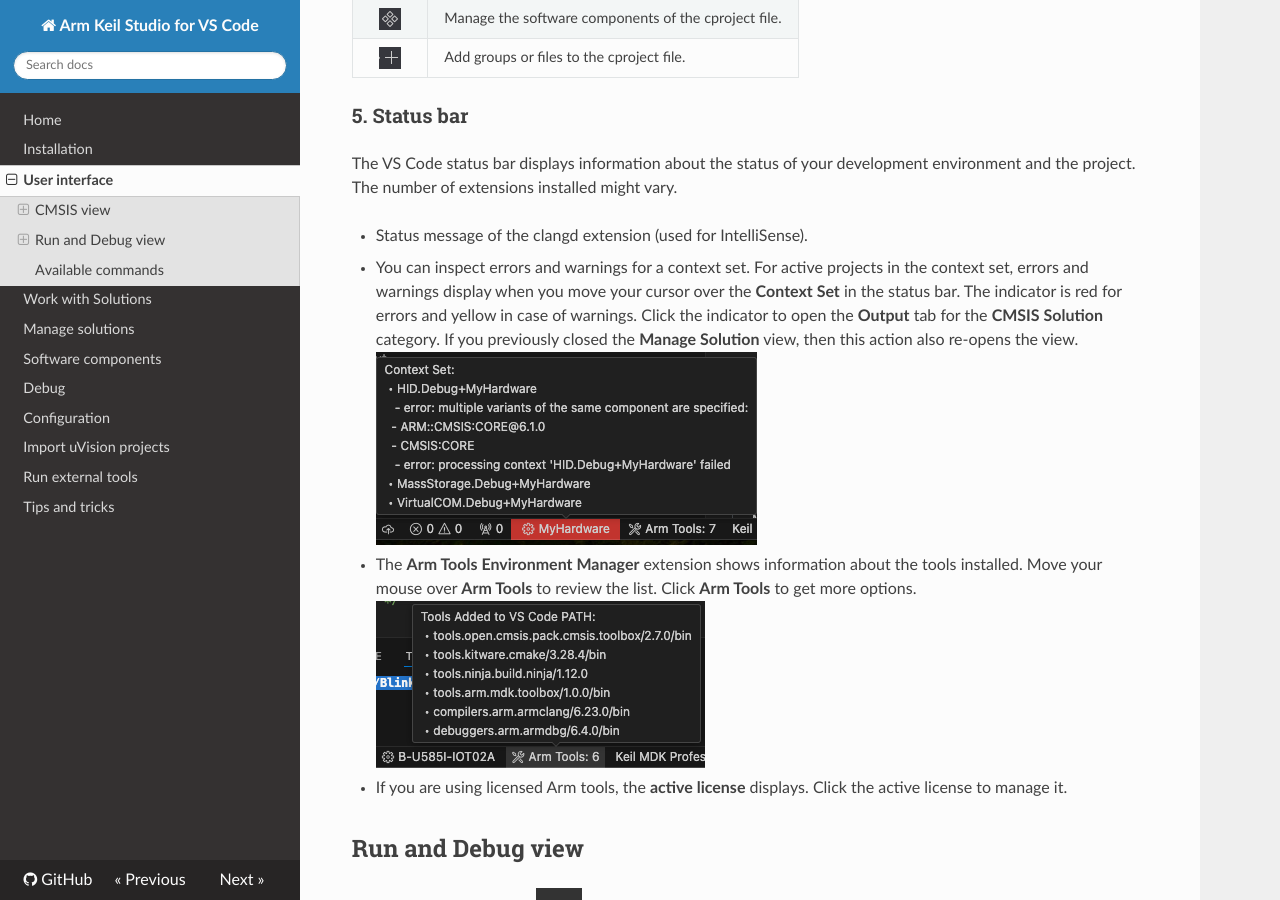
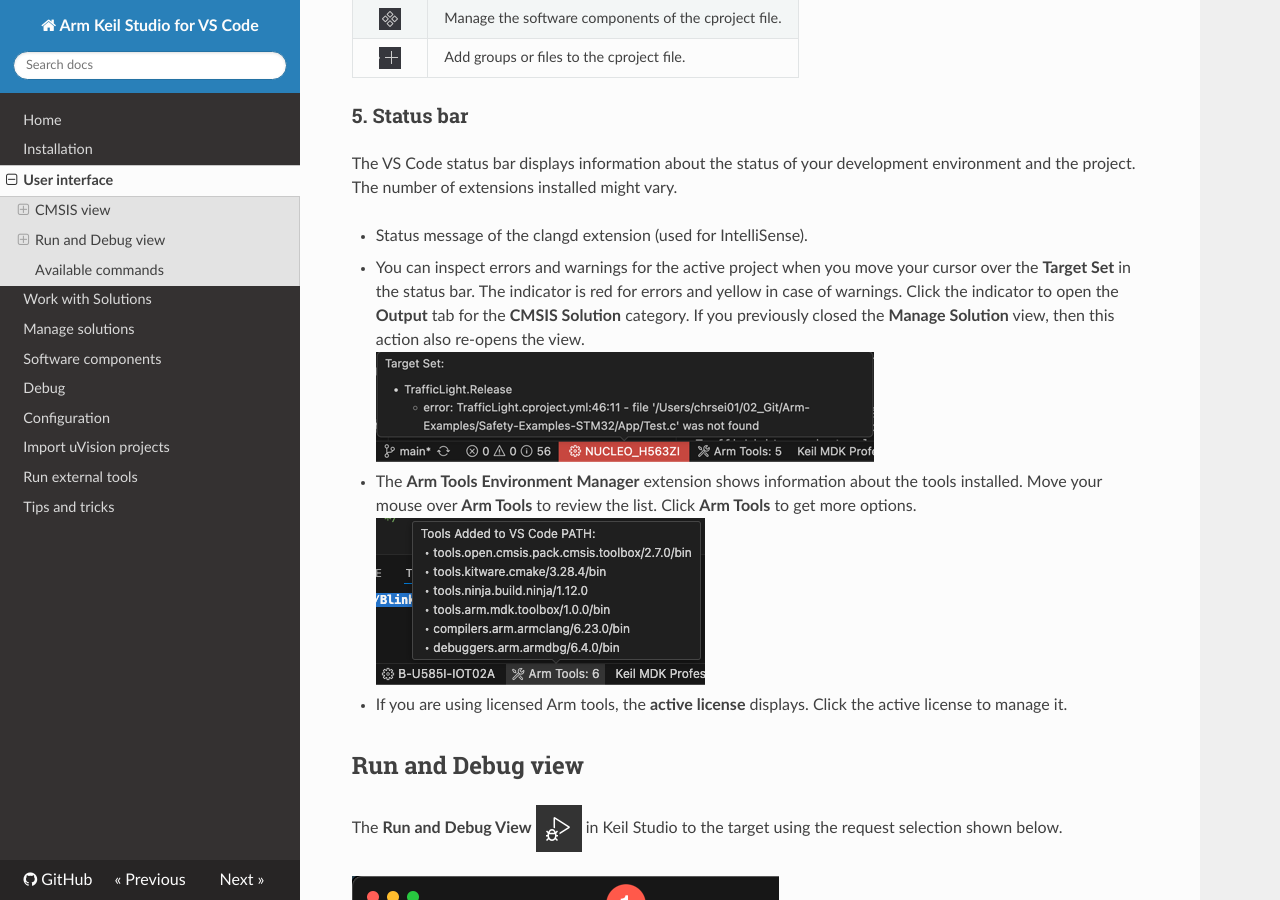
Before and after one commit to MDK-Packs/vscode-cmsis-solution-docs, an MkDocs documentation site: the page built from docs/userinterface.md, in a window 1280 px wide and 900 px high, scrolled down 2554 px. Built offline with MkDocs 1.6.1, drawn with Linux system fonts in a browser that asks for light colours; nearby versions of some CDN libraries.

Commit message:
More work

```diff
--- a/docs/userinterface.md
+++ b/docs/userinterface.md
@@ -69,11 +69,11 @@
 
 - Status message of the clangd extension (used for IntelliSense).
 
-- You can inspect errors and warnings for a context set. For active projects in the context set, errors and warnings display
-  when you move your cursor over the **Context Set** in the status bar. The indicator is red for errors and yellow in case
-  of warnings. Click the indicator to open the **Output** tab for the **CMSIS Solution** category. If you previously closed
-  the **Manage Solution** view, then this action also re-opens the view.
-  ![Context Set errors and warnings](./images/context-set-popup.png)
+- You can inspect errors and warnings for the active project when you move your cursor over the **Target Set** in the
+  status bar. The indicator is red for errors and yellow in case of warnings. Click the indicator to open the
+  **Output** tab for the **CMSIS Solution** category. If you previously closed the **Manage Solution** view, then this
+  action also re-opens the view.
+  ![Target Set errors and warnings](./images/target-set-popup.png)
 
 - The **Arm Tools Environment Manager** extension shows information about the tools installed. Move your mouse over **Arm Tools** to review the list. Click **Arm Tools** to get more options.
   ![Arm Tools](./images/arm-tools.png)
```
Also changed, not shown: docs/runexternal.md (+1 -0 lines), docs/images/target-set-popup.png.
